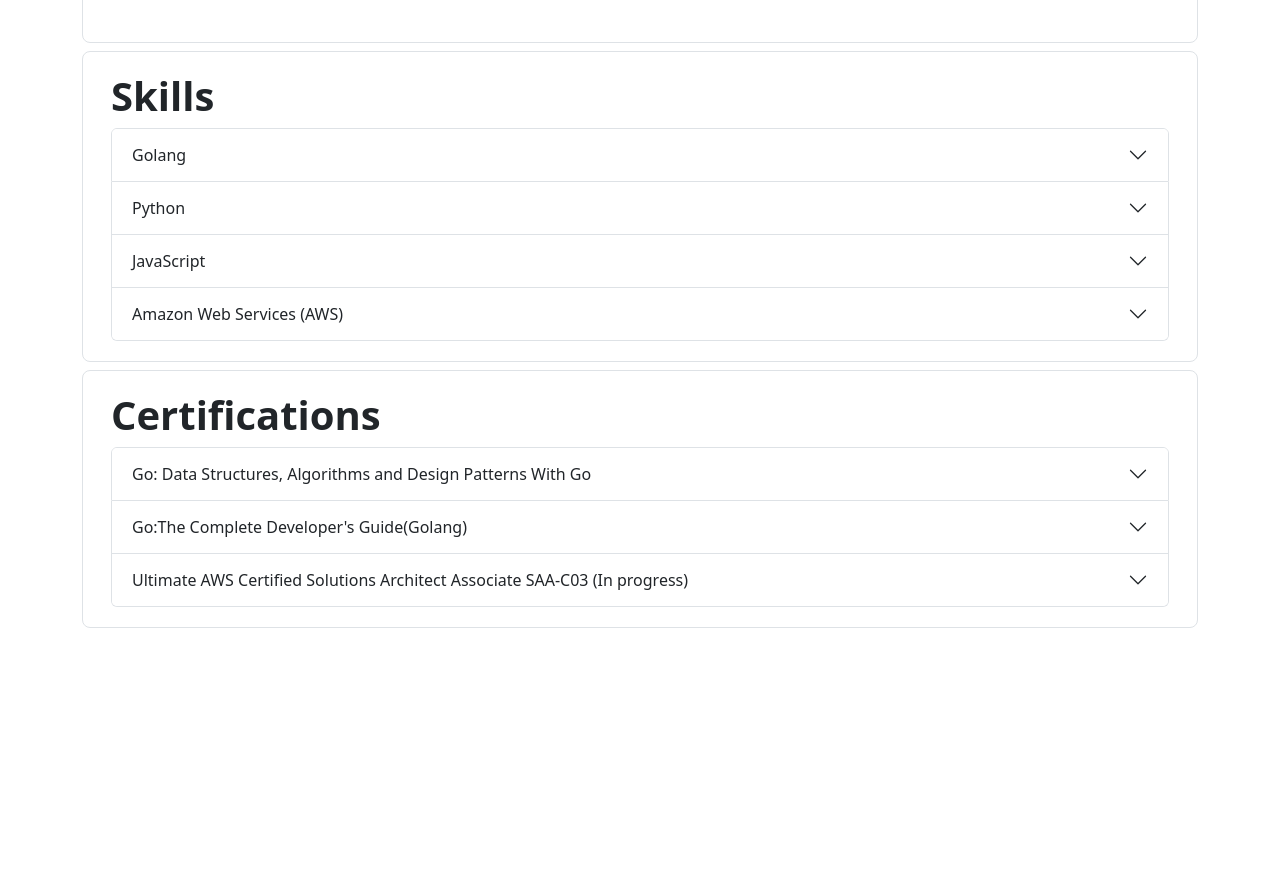
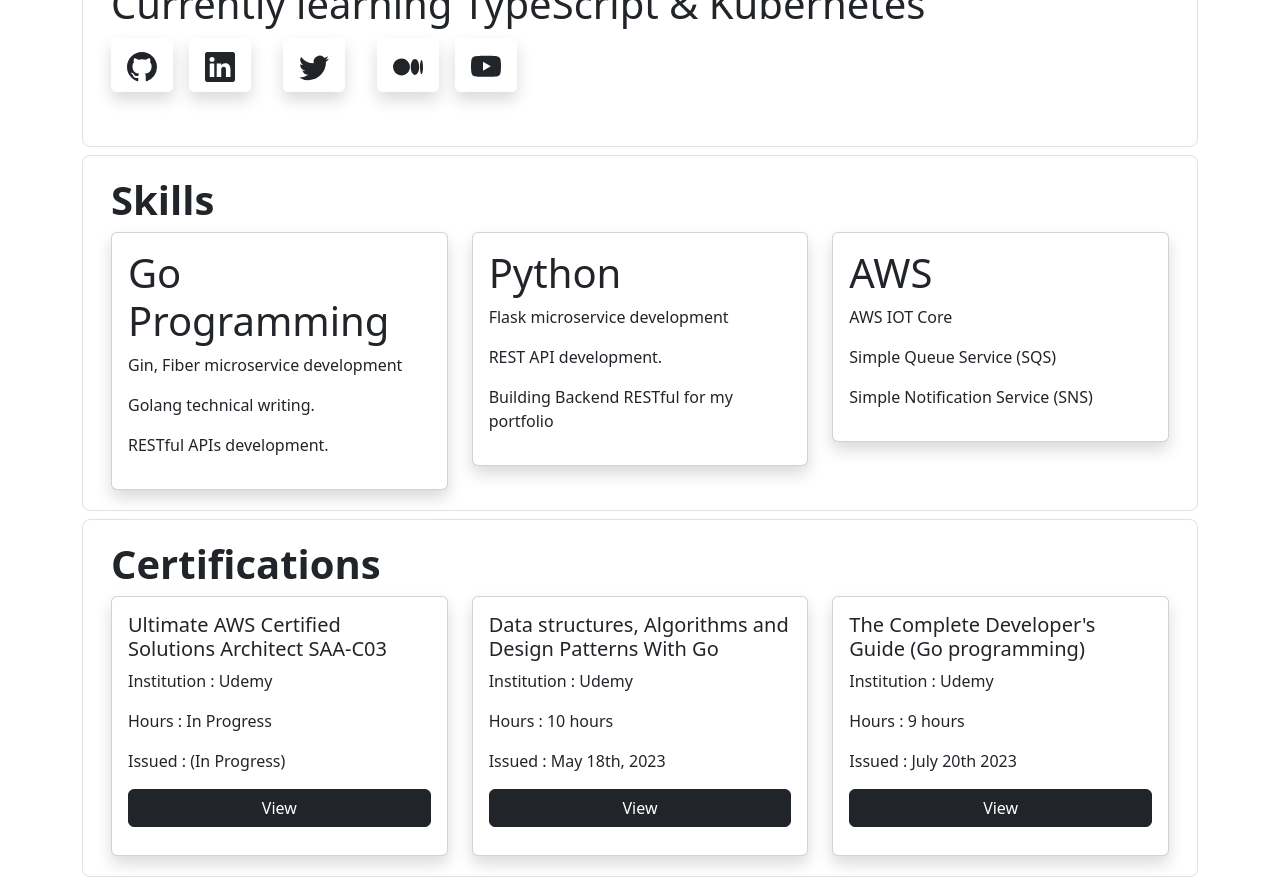
Before and after one commit to AntonyIS/portfolio-fe, a React (Create React App) app: page / in a window 1280 px wide. Shown: the part 480-1357 px from the top of the page. Before the commit the page ends 1108 px from the top, so only its background shows below. Built offline with nearby package versions, Linux system fonts and the light colour scheme.

Commit message:
Restructuring the front end

```diff
--- a/src/components/App.js
+++ b/src/components/App.js
@@ -1,5 +1,5 @@
 import { BrowserRouter, Routes, Route } from "react-router-dom";
-import Blogs from './Blogs.js'
+// import Blogs from './future/Blogs.js'
 import Home from './Home.js'
 // import Users from './Users.js'
 // import Login from './Login.js'
--- a/src/components/Home.js
+++ b/src/components/Home.js
@@ -1,12 +1,72 @@
+
 
 export default function Body (){
+    let skills = [
+        {
+            "id": 1,
+            "name" : "Go Programming",
+            "items" : [
+                "Gin, Fiber microservice development",
+                "Golang technical writing.",
+                "RESTful APIs development.",
+                // "gRPC APIs development."
+            ],
+        },
+        {
+            "id": 2,
+            "name" : "Python",
+            "items" : [
+                "Flask microservice development",
+                "REST API development.",
+                "Building Backend RESTful for my portfolio"
+            ],
+        },
+        {
+            "id": 3,
+            "name" : "AWS",
+            "items" : [
+                "AWS IOT Core",
+                "Simple Queue Service (SQS)",
+                "Simple Notification Service (SNS)",
+            ],
+        }
+    ]
+
+    let certifications = [
+        {
+            "id": 1,
+            "title" : "Ultimate AWS Certified Solutions Architect SAA-C03",
+            "institution" : "Udemy",
+            "issued": "(In Progress)",
+            "hours": "In Progress",
+            "link" : "",
+        },
+        {
+            "id": 2,
+            "title" : "Data structures, Algorithms and Design Patterns With Go",
+            "institution" : "Udemy",
+            "hours": "10 hours",
+            "issued": "May 18th, 2023",
+            "link" : "",
+        },
+        {
+            "id": 3,
+            "title" : "The Complete Developer's Guide (Go programming)",
+            "institution" : "Udemy",
+            "hours": "9 hours",
+            "issued": "July 20th  2023",
+            "link" : "",
+        },
+
+    ]
+
+
     return(
         <>
-
             <div className="container">
                 <Jumbotron />
-                <Skills />
-                <Certifications />
+                <Skills skills={skills} />
+                <Certifications certifications={certifications} />
             </div>
         </>
     )
@@ -25,7 +85,7 @@
         <>
             <div className={`p-3 mt-3 body-tertiary rounded-3 border ${props.bg_dark}`}>
                 <div className="container-fluid py-5 ">
-                    {/* <h1 className="display-6 fw-bold f2">Antony Injila</h1> */}
+                    <h1 className="display-1 fw-bold f2">Antony Injila</h1>
                     <div className="col-md-10">
                         <h4 className="display-6 fw-bold">
                             Software Engineer.
@@ -37,40 +97,40 @@
                             Technical Writer at <a href={urls.medium} style={{color:"inherit"}} target="_blank"  rel="noopener noreferrer">Medium</a> and <a href={urls.golinuxcloud} style={{color:"inherit"}} target="_blank"  rel="noopener noreferrer">Golinuxcloud.com</a>.
                         </h5>
                         <h5 className="display-6">
-                            Currently learning TypeScript, DevOps
+                            Currently learning TypeScript & Kubernetes
                         </h5>
                     </div>
                     <div className="col-md-12 mt-3 pt-2">
                         <span className="">
-                            <a href={urls.github} style={{color:"inherit"}} target="_blank"  rel="noopener noreferrer">
-                            <svg xmlns="http://www.w3.org/2000/svg" width="30" height="30" fill="currentColor" className="bi bi-github" viewBox="0 0 16 16">
+                            <a href={urls.github} style={{color:"inherit"}} target="_blank" className="shadow p-3  bg-body rounded"  rel="noopener noreferrer">
+                            <svg xmlns="http://www.w3.org/2000/svg" width="30" height="30" fill="currentColor" className="bi bi-github " viewBox="0 0 16 16">
                                 <path d="M8 0C3.58 0 0 3.58 0 8c0 3.54 2.29 6.53 5.47 7.59.4.07.55-.17.55-.38 0-.19-.01-.82-.01-1.49-2.01.37-2.53-.49-2.69-.94-.09-.23-.48-.94-.82-1.13-.28-.15-.68-.52-.01-.53.63-.01 1.08.58 1.23.82.72 1.21 1.87.87 2.33.66.07-.52.28-.87.51-1.07-1.78-.2-3.64-.89-3.64-3.95 0-.87.31-1.59.82-2.15-.08-.2-.36-1.02.08-2.12 0 0 .67-.21 2.2.82.64-.18 1.32-.27 2-.27.68 0 1.36.09 2 .27 1.53-1.04 2.2-.82 2.2-.82.44 1.1.16 1.92.08 2.12.51.56.82 1.27.82 2.15 0 3.07-1.87 3.75-3.65 3.95.29.25.54.73.54 1.48 0 1.07-.01 1.93-.01 2.2 0 .21.15.46.55.38A8.012 8.012 0 0 0 16 8c0-4.42-3.58-8-8-8z"/>
                             </svg>
                             </a>
                         </span>
-                        <span className="m-3">
-                            <a href={urls.linkedin} style={{color:"inherit"}} target="_blank"  rel="noopener noreferrer">
+                        <span className="m-3 ">
+                            <a href={urls.linkedin} style={{color:"inherit"}}  className="shadow p-3  bg-body rounded" target="_blank"  rel="noopener noreferrer">
                                 <svg xmlns="http://www.w3.org/2000/svg" width="30" height="30" fill="currentColor" className="bi bi-linkedin" viewBox="0 0 16 16">
                                     <path d="M0 1.146C0 .513.526 0 1.175 0h13.65C15.474 0 16 .513 16 1.146v13.708c0 .633-.526 1.146-1.175 1.146H1.175C.526 16 0 15.487 0 14.854V1.146zm4.943 12.248V6.169H2.542v7.225h2.401zm-1.2-8.212c.837 0 1.358-.554 1.358-1.248-.015-.709-.52-1.248-1.342-1.248-.822 0-1.359.54-1.359 1.248 0 .694.521 1.248 1.327 1.248h.016zm4.908 8.212V9.359c0-.216.016-.432.08-.586.173-.431.568-.878 1.232-.878.869 0 1.216.662 1.216 1.634v3.865h2.401V9.25c0-2.22-1.184-3.252-2.764-3.252-1.274 0-1.845.7-2.165 1.193v.025h-.016a5.54 5.54 0 0 1 .016-.025V6.169h-2.4c.03.678 0 7.225 0 7.225h2.4z"/>
                                 </svg>
                             </a>
                         </span>
                         <span className="m-3">
-                            <a href={urls.twitter} style={{color:"inherit"}} target="_blank"  rel="noopener noreferrer">
+                            <a href={urls.twitter} style={{color:"inherit"}}  className="shadow p-3  bg-body rounded" target="_blank"  rel="noopener noreferrer">
                                 <svg xmlns="http://www.w3.org/2000/svg" width="30" height="30" fill="currentColor" className="bi bi-twitter" viewBox="0 0 16 16">
                                     <path d="M5.026 15c6.038 0 9.341-5.003 9.341-9.334 0-.14 0-.282-.006-.422A6.685 6.685 0 0 0 16 3.542a6.658 6.658 0 0 1-1.889.518 3.301 3.301 0 0 0 1.447-1.817 6.533 6.533 0 0 1-2.087.793A3.286 3.286 0 0 0 7.875 6.03a9.325 9.325 0 0 1-6.767-3.429 3.289 3.289 0 0 0 1.018 4.382A3.323 3.323 0 0 1 .64 6.575v.045a3.288 3.288 0 0 0 2.632 3.218 3.203 3.203 0 0 1-.865.115 3.23 3.23 0 0 1-.614-.057 3.283 3.283 0 0 0 3.067 2.277A6.588 6.588 0 0 1 .78 13.58a6.32 6.32 0 0 1-.78-.045A9.344 9.344 0 0 0 5.026 15z"/>
                                 </svg>
                             </a>
                         </span>
                         <span className="m-3">
-                            <a href={urls.medium} style={{color:"inherit"}} target="_blank"  rel="noopener noreferrer">
+                            <a href={urls.medium} style={{color:"inherit"}} className="shadow p-3  bg-body rounded"  target="_blank"  rel="noopener noreferrer">
                                 <svg xmlns="http://www.w3.org/2000/svg" width="30" height="30" fill="currentColor" className="bi bi-medium" viewBox="0 0 16 16">
                                     <path d="M9.025 8c0 2.485-2.02 4.5-4.513 4.5A4.506 4.506 0 0 1 0 8c0-2.486 2.02-4.5 4.512-4.5A4.506 4.506 0 0 1 9.025 8zm4.95 0c0 2.34-1.01 4.236-2.256 4.236-1.246 0-2.256-1.897-2.256-4.236 0-2.34 1.01-4.236 2.256-4.236 1.246 0 2.256 1.897 2.256 4.236zM16 8c0 2.096-.355 3.795-.794 3.795-.438 0-.793-1.7-.793-3.795 0-2.096.355-3.795.794-3.795.438 0 .793 1.699.793 3.795z"/>
                                 </svg>
                             </a>
                         </span>
                         <span>
-                            <a href={urls.youtube} style={{color:"inherit"}} target="_blank"  rel="noopener noreferrer">
+                            <a href={urls.youtube} style={{color:"inherit"}} className="shadow p-3  bg-body rounded"  target="_blank"  rel="noopener noreferrer">
                                 <svg xmlns="http://www.w3.org/2000/svg" width="30" height="30" fill="currentColor" className="bi bi-youtube" viewBox="0 0 16 16">
                                     <path d="M8.051 1.999h.089c.822.003 4.987.033 6.11.335a2.01 2.01 0 0 1 1.415 1.42c.101.38.172.883.22 1.402l.01.104.022.26.008.104c.065.914.073 1.77.074 1.957v.075c-.001.194-.01 1.108-.082 2.06l-.008.105-.009.104c-.05.572-.124 1.14-.235 1.558a2.007 2.007 0 0 1-1.415 1.42c-1.16.312-5.569.334-6.18.335h-.142c-.309 0-1.587-.006-2.927-.052l-.17-.006-.087-.004-.171-.007-.171-.007c-1.11-.049-2.167-.128-2.654-.26a2.007 2.007 0 0 1-1.415-1.419c-.111-.417-.185-.986-.235-1.558L.09 9.82l-.008-.104A31.4 31.4 0 0 1 0 7.68v-.123c.002-.215.01-.958.064-1.778l.007-.103.003-.052.008-.104.022-.26.01-.104c.048-.519.119-1.023.22-1.402a2.007 2.007 0 0 1 1.415-1.42c.487-.13 1.544-.21 2.654-.26l.17-.007.172-.006.086-.003.171-.007A99.788 99.788 0 0 1 7.858 2h.193zM6.4 5.209v4.818l4.157-2.408L6.4 5.209z"/>
                                 </svg>
@@ -84,117 +144,50 @@
     )
 }
 
-function Skills(){
+function SkillsCard({id,name,items}){
+    return (
+        <div className="col-xs-12 col-sm-12 col-md-4 col-lg-4 col-xl- 4">
+            <div className="card p-3 shadow p-3  bg-body rounded" key={id}>
+                <h5 className="display-6">{name}</h5>
+                {items.map(myItem => (
+                    <p className="fw-light">{myItem}</p>
+                ))}
+            </div>
+        </div>
+
+    )
+ }
+
+ function CertificationsCard({id,title,institution,hours,issued,link}){
+    const cardStyle = {
+        height: '260px',
+    };
+
+    return (
+        <div className="col-xs-12 col-sm-12 col-md-4 col-lg-4 col-xl- 4">
+            <div className="card p-3  shadow p-3  bg-body rounded" key={id} style={cardStyle}>
+            <h5 className="">{title}</h5>
+                <p className="fw-light">Institution : {institution}</p>
+                <p className="fw-light">Hours : {hours}</p>
+                <p className="fw-light">Issued : {issued}</p>
+                <a href={link} className="btn btn-dark">View</a>
+            </div>
+        </div>
+
+    )
+ }
+
+
+function Skills({skills}){
     return (
         <div>
             <div className={`p-3 mt-2 body-tertiary rounded-3 border`}>
                 <div className="container-fluid py-1">
                     <h6 className="display-6 fw-bold f2">Skills</h6>
-                    <div className="accordion" id="accordionExample">
-                        <div className="accordion-item">
-                            <h2 className="accordion-header">
-                                <button className="accordion-button  collapsed"  type="button" data-bs-toggle="collapse" data-bs-target="#collapse-skill-1" aria-expanded="false" aria-controls="collapse-skill-1">
-                                    Golang
-                                </button>
-                            </h2>
-                            <div id="collapse-skill-1" className="accordion-collapse collapse" data-bs-parent="#accordionExample">
-                            <div className="accordion-body">
-                                <ul className="">
-                                    <li>
-                                        Golang technical writing.Written over 40 articles on Golinuxcloud.com and 1
-                                        article on Medium.
-                                    </li>
-                                    <li>
-                                        Develop RESTful APIs in Golang using Hexagonal architecture.
-                                    </li>
-                                    <li>
-                                        Building Backend RESTful for my portfolio
-                                    </li>
-                                </ul>
-                            </div>
-                            </div>
-                        </div>
-                        <div className="accordion-item">
-                            <h2 className="accordion-header">
-                                <button className="accordion-button  collapsed" type="button" data-bs-toggle="collapse" data-bs-target="#collapse-skill-2" aria-expanded="false" aria-controls="collapse-skill-2">
-                                    Python
-                                </button>
-                            </h2>
-                            <div id="collapse-skill-2" className="accordion-collapse collapse" data-bs-parent="#accordionExample">
-                            <div className="accordion-body">
-                                <ul className="">
-                                    <li>
-                                        Flask microservice development
-                                    </li>
-                                    <li>
-                                        REST API development
-                                    </li>
-                                </ul>
-                            </div>
-                            </div>
-                        </div>
-                        <div className="accordion-item">
-                            <h2 className="accordion-header">
-                            <button className="accordion-button  collapsed" type="button" data-bs-toggle="collapse" data-bs-target="#collapse-skill-3" aria-expanded="false" aria-controls="collapse-skill-3">
-                                JavaScript
-                            </button>
-                            </h2>
-                            <div id="collapse-skill-3" className="accordion-collapse collapse" data-bs-parent="#accordionExample">
-                            <div className="accordion-body">
-                                <ul className="">
-                                    <li>
-                                        Development of my portfolio website using ReactJS
-                                    </li>
-                                </ul>
-                            </div>
-                            </div>
-                        </div>
-                        <div className="accordion-item">
-                            <h2 className="accordion-header">
-                            <button className="accordion-button  collapsed" type="button" data-bs-toggle="collapse" data-bs-target="#collapse-skill-5" aria-expanded="false" aria-controls="collapse-skill-5">
-                                Amazon Web Services (AWS)
-                            </button>
-                            </h2>
-                            <div id="collapse-skill-5" className="accordion-collapse collapse" data-bs-parent="#accordionExample">
-                            <div className="accordion-body">
-                                <ul className="">
-                                    <li>
-                                        AWS IOT Core
-                                    </li>
-                                    <li>
-                                        Lambda functions
-                                    </li>
-                                    <li>
-                                        API Gateway
-                                    </li>
-                                    <li>
-                                        TimeststreamDB
-                                    </li>
-                                    <li>
-                                        DynamoDB
-                                    </li>
-                                    <li>
-                                        Route53
-                                    </li>
-                                    <li>
-                                        Amplify
-                                    </li>
-                                    <li>
-                                        S3
-                                    </li>
-                                    <li>
-                                        ECR
-                                    </li>
-                                    <li>
-                                        SNS
-                                    </li>
-                                    <li>
-                                        SQS
-                                    </li>
-                                </ul>
-                            </div>
-                            </div>
-                        </div>
+                    <div className="row">
+                        {skills.map(item => (
+                             <SkillsCard key={item.id} name={item.name} items={item.items} />
+                        ))}
                     </div>
                 </div>
             </div>
@@ -202,82 +195,16 @@
     )
 }
 
-function Certifications(){
+function Certifications({certifications}){
     return (
         <div>
             <div className={`p-3 mt-2 body-tertiary rounded-3 border`}>
                 <div className="container-fluid py-1">
                     <h6 className="display-6 fw-bold f2">Certifications</h6>
-                    <div className="accordion" id="accordionExample">
-                        <div className="accordion-item">
-                            <h2 className="accordion-header">
-                                <button className="accordion-button  collapsed"  type="button" data-bs-toggle="collapse" data-bs-target="#collapse-skill-cert-1" aria-expanded="false" aria-controls="collapse-skill-cert-1">
-                                    Go: Data Structures, Algorithms and Design Patterns With Go
-                                </button>
-                            </h2>
-                            <div id="collapse-skill-cert-1" className="accordion-collapse collapse" data-bs-parent="#accordionExample">
-                            <div className="accordion-body">
-                                <div className="row">
-                                    <div className="col-sm-12 col-xs-12 col-md-4 col-lg-4">
-                                        <p>Institution : Udemy</p>
-                                        <p>Issued : May 2023</p>
-                                        <p>Length : 10 total hours</p>
-                                        <p className="alert alert-info">
-                                            <a href="https://www.udemy.com/certificate/UC-1d097f04-3fcc-4868-b1d7-8ab378ddb071/" target="_blank"  rel="noopener noreferrer" style={{"text-decoration":"none"}}>
-                                                See credentials
-                                            </a>
-                                        </p>
-                                    </div>
-                                </div>
-
-                            </div>
-                            </div>
-                        </div>
-
-                        <div className="accordion-item">
-                            <h2 className="accordion-header">
-                                <button className="accordion-button  collapsed"  type="button" data-bs-toggle="collapse" data-bs-target="#collapse-skill-cert-2" aria-expanded="false" aria-controls="collapse-skill-cert-2">
-                                    Go:The Complete Developer's Guide(Golang)
-                                </button>
-                            </h2>
-                            <div id="collapse-skill-cert-2" className="accordion-collapse collapse" data-bs-parent="#accordionExample">
-                            <div className="accordion-body">
-                                <div className="row">
-                                    <div className="col-sm-12 col-xs-12 col-md-4 col-lg-4">
-                                        <p>Institution : Udemy</p>
-                                        <p>Issued : July 20, 2021</p>
-                                        <p>Length : 9 total hours</p>
-                                        <p className="alert alert-info">
-                                            <a href="https://www.udemy.com/certificate/UC-50def0ce-e8eb-406a-9df2-6a47690374c4/" target="_blank"  rel="noopener noreferrer" style={{"text-decoration":"none"}}>
-                                                See credentials
-                                            </a>
-                                        </p>
-                                    </div>
-                                </div>
-
-                            </div>
-                            </div>
-                        </div>
-                        <div className="accordion-item">
-                            <h2 className="accordion-header">
-                                <button className="accordion-button  collapsed"  type="button" data-bs-toggle="collapse" data-bs-target="#collapse-skill-cert-3" aria-expanded="false" aria-controls="collapse-skill-cert-3">
-                                    Ultimate AWS Certified Solutions Architect Associate SAA-C03 (In progress)
-                                </button>
-                            </h2>
-                            <div id="collapse-skill-cert-3" className="accordion-collapse collapse" data-bs-parent="#accordionExample">
-                            <div className="accordion-body">
-                                <div className="row">
-                                    <div className="col-sm-12 col-xs-12 col-md-4 col-lg-4">
-                                        <p>Institution : Udemy</p>
-                                        <p>Issued : N/A</p>
-                                        <p>Length : 27 total hours</p>
-
-                                    </div>
-                                </div>
-
-                            </div>
-                            </div>
-                        </div>
+                    <div className="row">
+                        {certifications.map(item => (
+                            <CertificationsCard key={item.id} title={item.title} institution={item.institution} hours={item.hours} issued={item.issued} link={item.link}/>
+                        ))}
                     </div>
                 </div>
             </div>
--- a/src/components/Navbar.js
+++ b/src/components/Navbar.js
@@ -10,7 +10,7 @@
                 <button className="navbar-toggler" type="button" data-bs-toggle="collapse" data-bs-target="#navbarSupportedContent" aria-controls="navbarSupportedContent" aria-expanded="false" aria-label="Toggle navigation">
                     <span className="navbar-toggler-icon"></span>
                 </button>
-                <div className="collapse navbar-collapse" id="navbarSupportedContent">
+                {/* <div className="collapse navbar-collapse" id="navbarSupportedContent">
                     <ul className="navbar-nav me-auto mb-2 mb-lg-0">
                         <li className="nav-item">
 
@@ -36,7 +36,7 @@
                         </li>
 
                     </ul>
-                </div>
+                </div> */}
             </div>
         </nav>
     )
--- a/src/components/Blogs.js
+++ b/src/components/future/Blogs.js
@@ -1,4 +1,4 @@
-import Navbar from "./Navbar"
+import Navbar from "../Navbar"
 
 export default function Blogs (){
     const style = {
```
Also changed, not shown: src/components/future/Login.js (renamed from src/components/Login.js), src/components/future/Logout.js (renamed from src/components/Logout.js), src/components/future/Signup.js (renamed from src/components/Signup.js), src/components/future/Users.js (renamed from src/components/Users.js).
